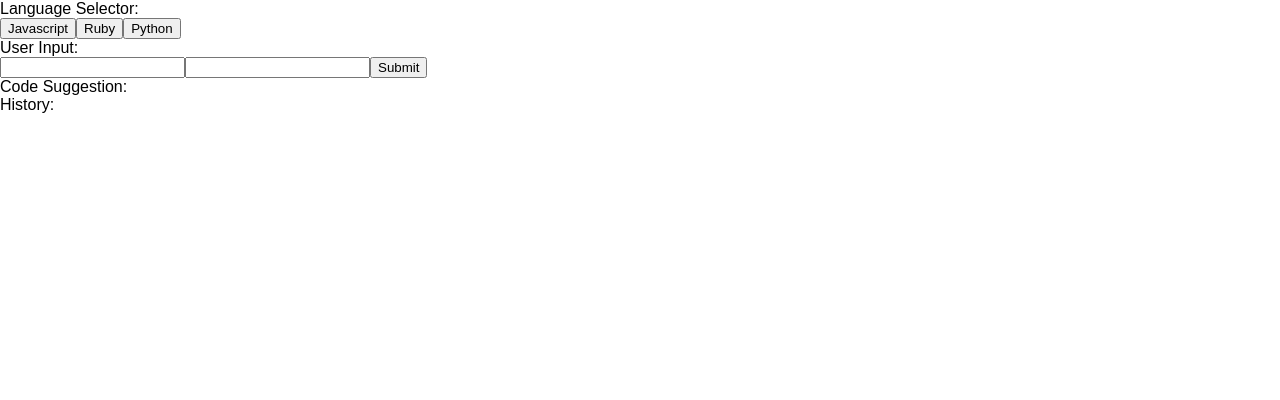
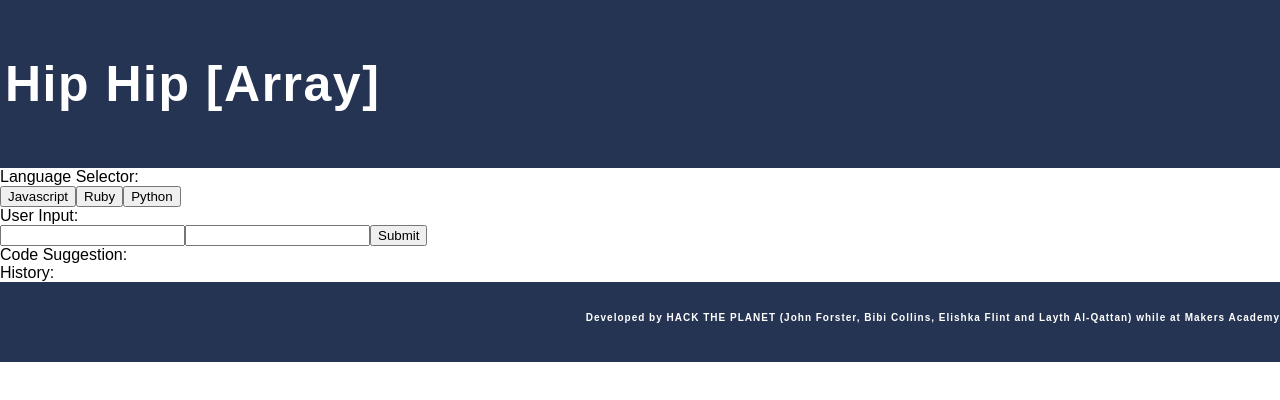
Before and after one commit to laythq/Array-Of-Sunshine, a React (Create React App) app in the folder client/: page / in a window 1280 px wide. Shown: the top 400 px of the page. Built offline with nearby package versions, Linux system fonts and the light colour scheme.

Commit message:
STYLING Add basic header and footer

```diff
--- a/client/src/App.css
+++ b/client/src/App.css
@@ -1,28 +1,3 @@
-.App {
-  text-align: center;
+body {
+  height: 100%;
 }
-
-.App-logo {
-  animation: App-logo-spin infinite 20s linear;
-  height: 80px;
-}
-
-.App-header {
-  background-color: #222;
-  height: 150px;
-  padding: 20px;
-  color: white;
-}
-
-.App-title {
-  font-size: 1.5em;
-}
-
-.App-intro {
-  font-size: large;
-}
-
-@keyframes App-logo-spin {
-  from { transform: rotate(0deg); }
-  to { transform: rotate(360deg); }
-}
--- a/client/src/App.jsx
+++ b/client/src/App.jsx
@@ -1,11 +1,16 @@
 import React from 'react';
+import { Header } from './header';
 import { Summary } from './summary';
+import { Footer } from './footer';
+
 
 export function App(props) {
 
     return (
       <div>
+        <Header />
         <Summary />
+        <Footer />
       </div>
     );
 
--- /dev/null
+++ b/client/src/footer.css
@@ -0,0 +1,15 @@
+#footer {
+  background-color: #253452;
+  height: 80px;
+  letter-spacing: 1px;
+  margin: 0px;
+  padding: 0px;
+}
+
+#footer_content {
+  text-align: right;
+  padding: 20px 0;
+  color: white;
+  font-size: 10px;
+  font-weight: bold;
+}
--- /dev/null
+++ b/client/src/footer.jsx
@@ -0,0 +1,15 @@
+import React from 'react';
+import css from './footer.css';
+
+export class Footer extends React.Component {
+  render(){
+    return(
+      <div id="footer">
+        <div id="footer_content">
+          <p>Developed by HACK THE PLANET (John Forster, Bibi Collins, Elishka Flint and Layth Al-Qattan) while at Makers Academy</p>
+        </div>
+      </div>
+    )
+  }
+}
+export default Footer;
--- /dev/null
+++ b/client/src/header.css
@@ -0,0 +1,14 @@
+#header {
+  background-color: #253452;
+  color: white;
+  letter-spacing: 1.5px;
+  margin: 0px;
+  padding: 0px;
+}
+
+
+#header_title {
+  padding: 5px;
+  font-size: 50px;
+  font-weight: bold;
+}
--- /dev/null
+++ b/client/src/header.jsx
@@ -0,0 +1,15 @@
+import React from 'react';
+import css from './header.css';
+
+export class Header extends React.Component {
+  render(){
+    return(
+      <div id="header">
+        <div id="header_title">
+          <p>Hip Hip [Array]</p>
+        </div>
+      </div>
+    )
+  }
+}
+export default Header;
```
